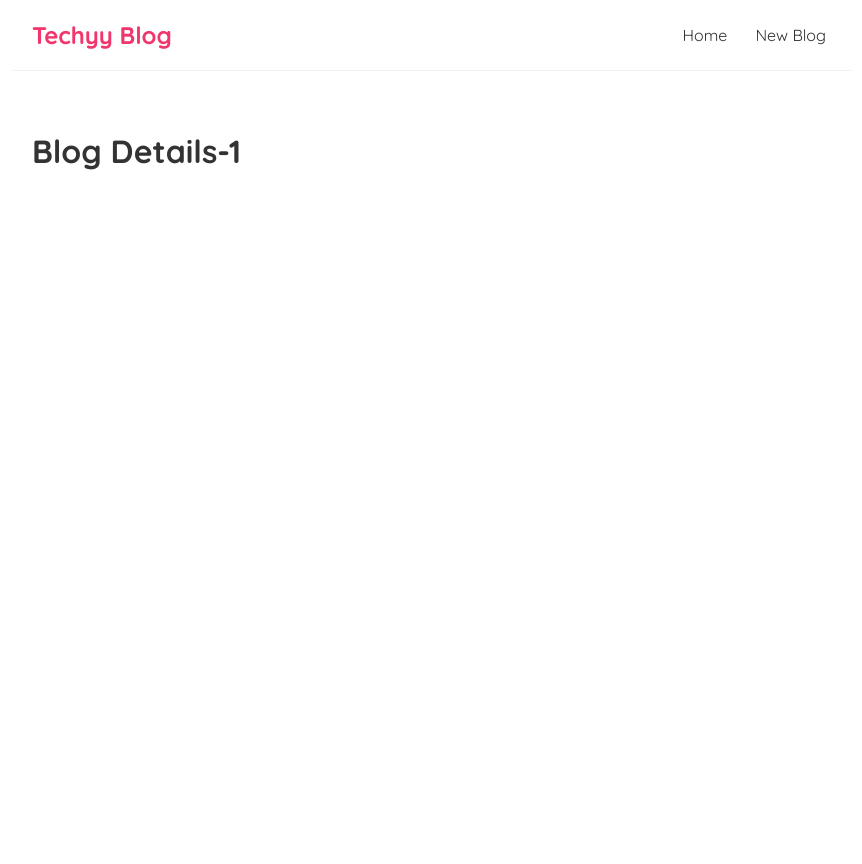
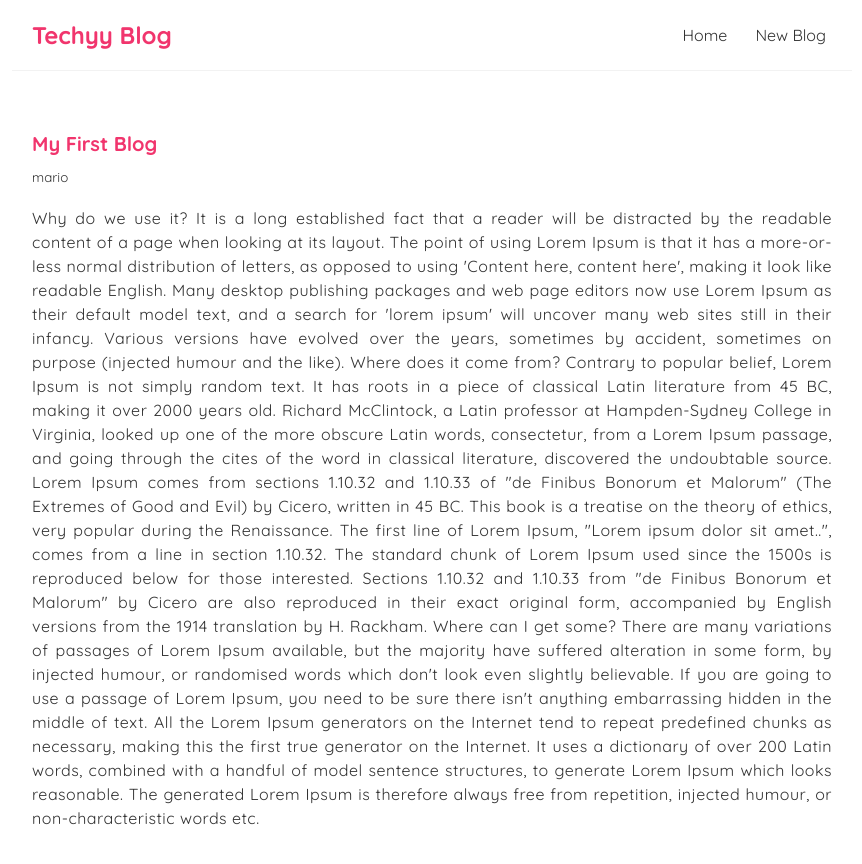
Before and after one commit to visshnnu-tejaa-98/blog-using-react, a React (Create React App) app: page /blogs/1 in a window 1280 px wide. Shown: the top 864 px of the page, without its empty margins (208-1070 px from the left). Before the commit the page ends 800 px from the top, so only its background shows below. Built offline with nearby package versions, Linux system fonts and the light colour scheme; data requests are answered from the project's data file.

Commit message:
added content to dynamic roots

```diff
--- a/src/components/BlogDetails.js
+++ b/src/components/BlogDetails.js
@@ -1,10 +1,20 @@
 import { useParams } from 'react-router-dom';
+import useFetch from './useFetch';
 
 const BlogDetails = () => {
 	const { id } = useParams();
+	const { data: blog, isLoading, error } = useFetch(`http://localhost:8000/blogs/${id}`);
 	return (
 		<div className='blog-details'>
-			<h1>Blog Details-{id}</h1>
+			{error && <h1>sorry, unable to fetch data</h1>}
+			{isLoading && <h1>Loading...</h1>}
+			{blog && (
+				<article>
+					<h2>{blog.title}</h2>
+					<small>{blog.author}</small>
+					<p>{blog.body}</p>
+				</article>
+			)}
 		</div>
 	);
 };
--- a/src/index.css
+++ b/src/index.css
@@ -53,3 +53,19 @@
 .blog-preview a {
 	text-decoration: none;
 }
+
+/* blog details page */
+.blog-details h2 {
+	font-size: 20px;
+	color: #f1356d;
+	margin-bottom: 10px;
+}
+.blog-details div {
+	margin: 20px 0;
+}
+.blog-details p {
+	margin-top: 20px;
+	text-align: justify;
+	line-height: 1.5;
+	letter-spacing: 0.5px;
+}
```
Also changed, not shown: 1 other file (tests, documents, lock files or other folders).
